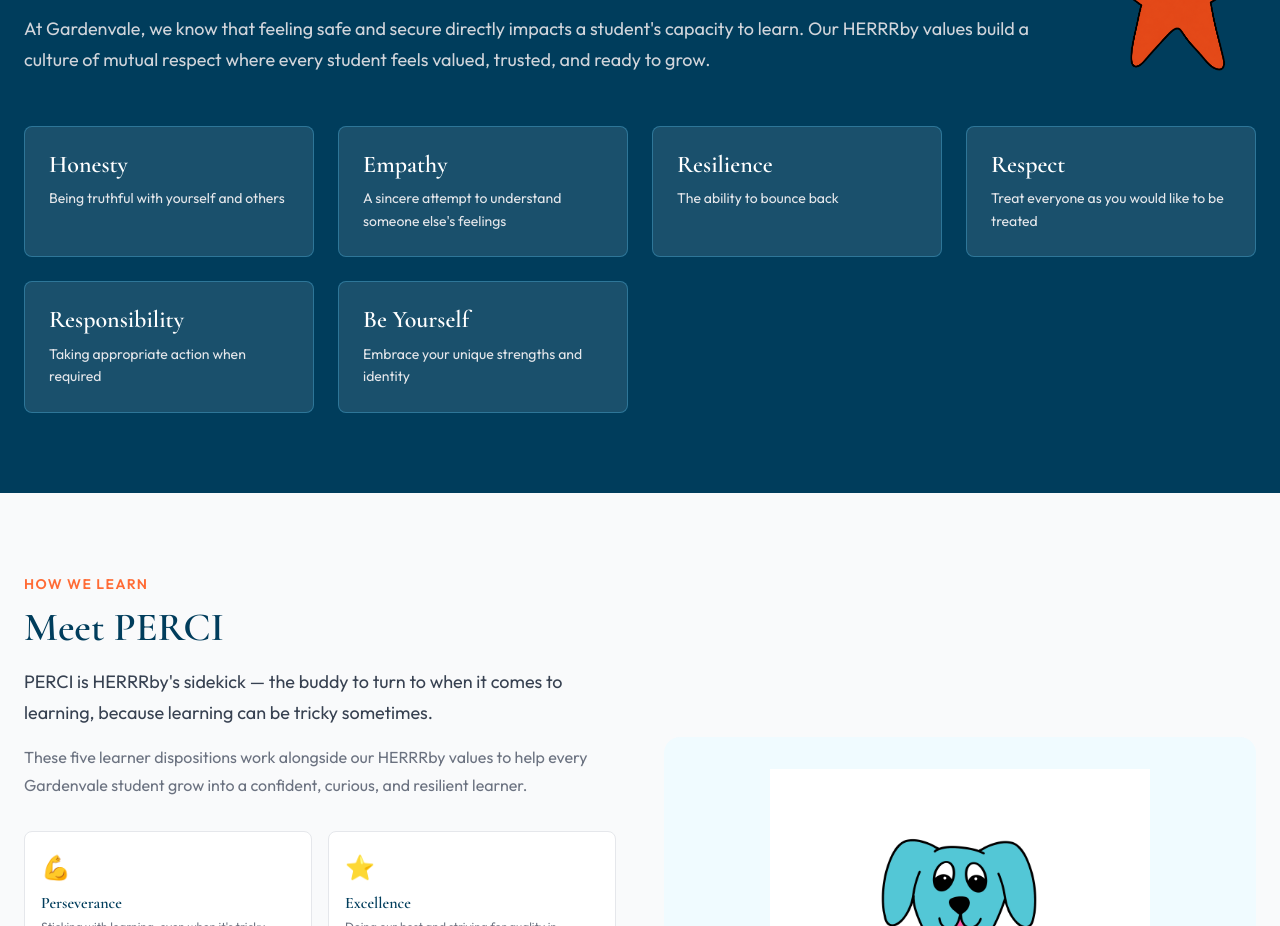
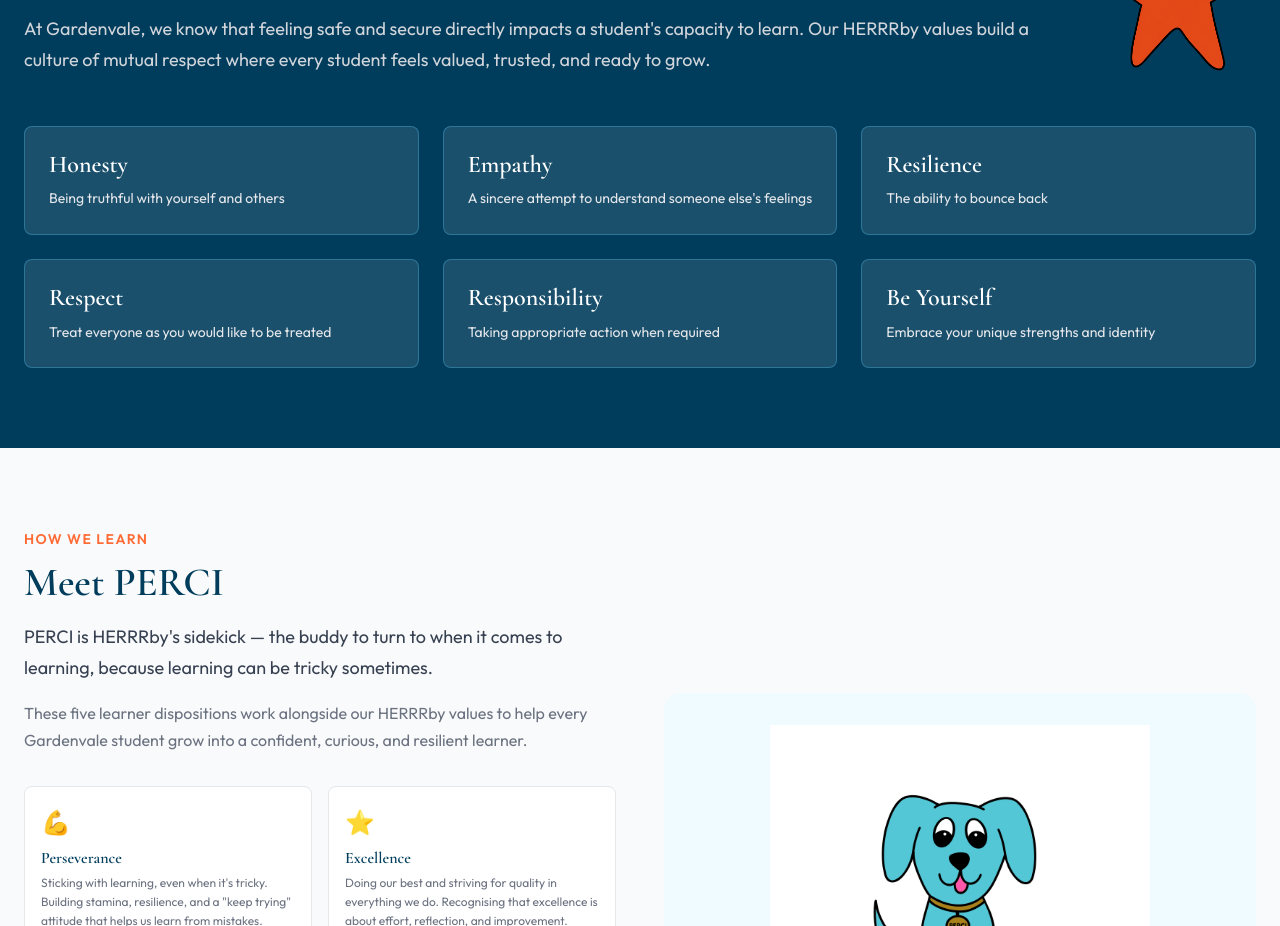
Before and after one commit to tylertrevaskis-boop/gardenvale-ps-website, a Next.js app: page / in a window 1280 px wide. Shown: the part 1080-2006 px from the top of the page. Built offline with nearby package versions, Linux system fonts and the light colour scheme.

Commit message:
Fix HERRRby grid with proper responsive breakpoints

```diff
--- a/components/HERRRby.tsx
+++ b/components/HERRRby.tsx
@@ -9,8 +9,14 @@ export default function HERRRby() {
   ];
   return (
     <section style={{backgroundColor:'#003D5C',padding:'5rem 0'}}>
+      <style>{`
+        .herrrby-grid { display: grid; grid-template-columns: repeat(3, 1fr); gap: 1.5rem; }
+        @media (max-width: 768px) { .herrrby-grid { grid-template-columns: repeat(2, 1fr); } }
+        @media (max-width: 480px) { .herrrby-grid { grid-template-columns: 1fr; } }
+        .herrrby-header { display: flex; flex-wrap: wrap; gap: 2rem; align-items: center; margin-bottom: 3rem; }
+      `}</style>
       <div style={{maxWidth:'1280px',margin:'0 auto',padding:'0 1.5rem'}}>
-        <div style={{display:'flex',flexWrap:'wrap',gap:'2rem',alignItems:'center',marginBottom:'3rem'}}>
+        <div className="herrrby-header">
           <div style={{flex:'1',minWidth:'280px'}}>
             <p style={{color:'#5DCCFF',fontSize:'0.875rem',fontWeight:600,textTransform:'uppercase',letterSpacing:'0.1em',marginBottom:'0.5rem'}}>Our Foundation</p>
             <h2 style={{color:'white',fontFamily:'Cormorant Garamond, serif',marginBottom:'1rem'}}>HERRRby</h2>
@@ -22,7 +28,7 @@ export default function HERRRby() {
             <img src="/images/HERRRbyNoBG.png" alt="HERRRby the starfish mascot" style={{height:'160px',width:'auto',objectFit:'contain'}} />
           </div>
         </div>
-        <div style={{display:'grid',gridTemplateColumns:'repeat(auto-fit,minmax(280px,1fr))',gap:'1.5rem'}}>
+        <div className="herrrby-grid">
           {values.map((v,i) => (
             <div key={i} style={{backgroundColor:'rgba(255,255,255,0.1)',borderRadius:'8px',padding:'1.5rem',border:'1px solid rgba(93,204,255,0.3)'}}>
               <h3 style={{color:'white',fontFamily:'Cormorant Garamond, serif',fontSize:'1.5rem',marginBottom:'0.5rem'}}>{v.title}</h3>
```
